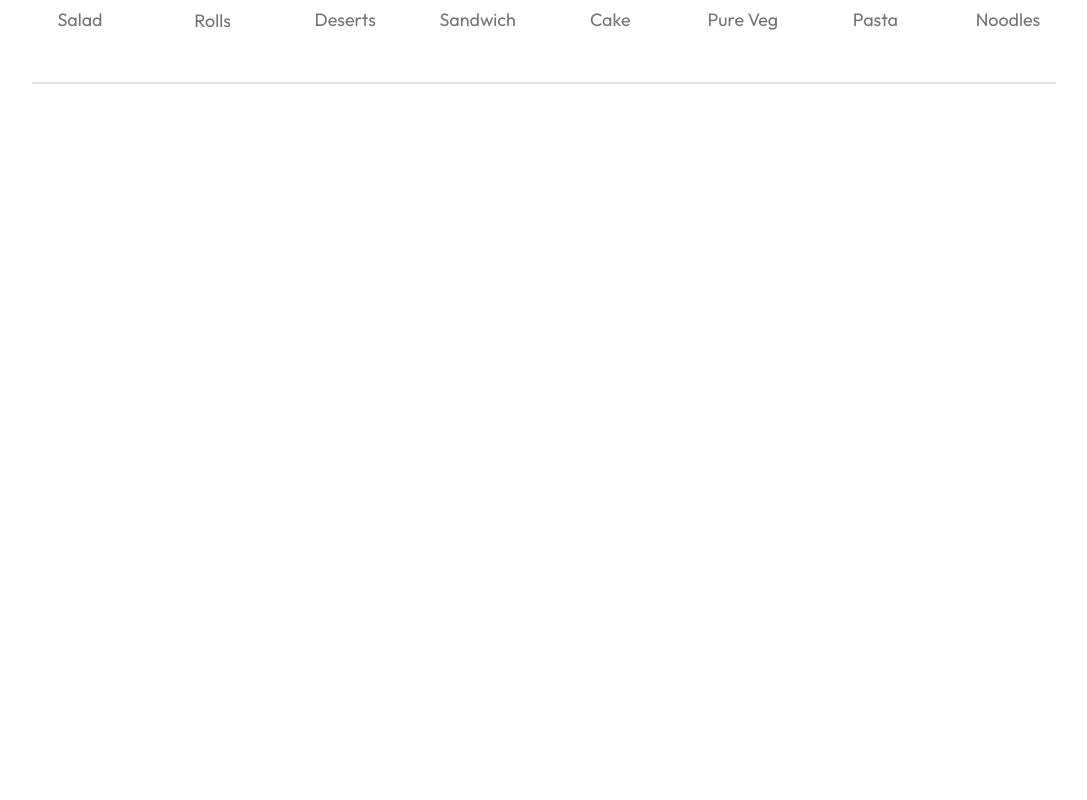
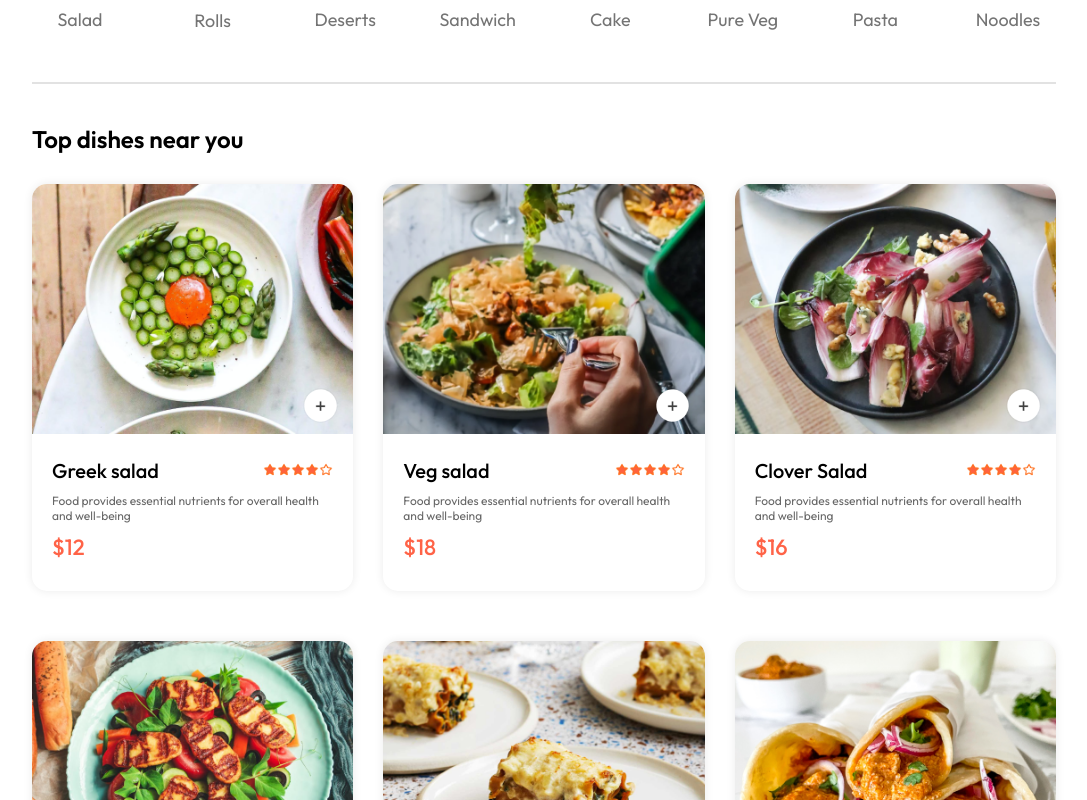
Before and after one commit to wlaurentec/food-delivery-v1, a React (Vite) app: page / in a window 1280 px wide. Shown: the part 840-1640 px from the top of the page, without its empty margins (96-1183 px from the left). Before the commit the page ends 934 px from the top, so only its background shows below. Built offline with nearby package versions, Linux system fonts and the light colour scheme.

Commit message:
add add_icon_white

```diff
--- a/src/components/ExploreMenu/ExploreMenu.jsx
+++ b/src/components/ExploreMenu/ExploreMenu.jsx
@@ -1,7 +1,6 @@
 import "./ExploreMenu.css";
 import { menu_list } from "../../assets/assets";
 const ExploreMenu = ({category, setCategory}) => {
-  console.log(category)
   return (
     <div className="explore-menu" id="explore-menu">
       <h1>Explore our menu</h1>
--- /dev/null
+++ b/src/components/FoodDisplay/FoodDisplay.css
@@ -0,0 +1,16 @@
+.food-display {
+  margin-top: 30px;
+}
+
+.food-display h2 {
+  font-size: max(.5vw, 24px);
+  font-weight: 600;
+}
+
+.food-display-list {
+  display: grid;
+  grid-template-columns: repeat(auto-fill, minmax(240px, 1fr));
+  margin-top: 30px;
+  gap: 30px;
+  row-gap: 50px;
+}
--- /dev/null
+++ b/src/components/FoodDisplay/FoodDisplay.jsx
@@ -0,0 +1,22 @@
+import { useContext } from "react";
+import "./FoodDisplay.css";
+import { StoreContext } from "../../context/StoreContext";
+import FoodItem from "../FoodItem/FoodItem";
+import { redirect } from "react-router-dom";
+
+const FoodDisplay = ({ category }) => {
+  const { food_list } = useContext(StoreContext);
+
+  return (
+    <div className="food-display" id="food-display">
+      <h2>Top dishes near you</h2>
+      <div className="food-display-list">
+        {food_list.map((item, index) => {
+          return <FoodItem key={index} id={item._id} name={item.name} price={item.price} description={item.description} image={item.image} />;
+        })}
+      </div>
+    </div>
+  );
+};
+
+export default FoodDisplay;
--- /dev/null
+++ b/src/components/FoodItem/FoodItem.css
@@ -0,0 +1,58 @@
+.food-item {
+  width: 100%;
+  margin: auto;
+  border-radius: 15px;
+  box-shadow: 0px 0px 10px #00000015;
+  transition: 0.3s;
+  animation: fadeIn 1s;
+}
+
+.food-item-image {
+  width: 100%;
+  border-radius: 15px 15px 0 0;
+}
+
+.food-item-info {
+  padding: 20px;
+}
+
+.food-item-name-rating {
+  display: flex;
+  justify-content: space-between;
+  align-items: center;
+  margin-bottom: 10px;
+}
+
+.food-item-name-rating p {
+  font-size: 20px;
+  font-weight: 500;
+}
+
+.food-item-name-rating img {
+  width: 70px;
+}
+
+.food-item-desc {
+  color: #676767;
+  font-size: 12px;
+}
+
+.food-item-price {
+  color: tomato;
+  font-size: 22px;
+  font-weight: 500;
+  margin: 10px 0px;
+}
+
+.foot-item-img-container {
+  position: relative;
+}
+
+.foot-item-img-container .add {
+  width: 35px;
+  position: absolute;
+  bottom: 15px;
+  right: 15px;
+  cursor: pointer;
+  border-radius: 50%;
+}
--- /dev/null
+++ b/src/components/FoodItem/FoodItem.jsx
@@ -0,0 +1,34 @@
+import { useState } from "react";
+import { assets } from "../../assets/assets";
+import "./FoodItem.css";
+
+const FootItem = ({ id, name, price, description, image }) => {
+
+  const [itemCount, setItemCount] = useState(0);
+
+  return (
+    <div className="food-item">
+      <div className="foot-item-img-container">
+        <img className="food-item-image" src={image} alt="" />
+        {!itemCount
+        ? <img className="add" onClick={() => setItemCount(prev=>prev+1)} src={assets.add_icon_white} alt=""/>
+        : <div className="food-item-counter">
+          <img onClick={() => setItemCount(prev=>prev-1)} src={assets.remove_icon_red} alt="" />
+          <p>{itemCount}</p>
+          <img onClick={() => setItemCount(prev=>prev+1)} src={assets.add_icon_green} alt="" />
+        </div>
+        }
+      </div>
+      <div className="food-item-info">
+        <div className="food-item-name-rating">
+          <p>{name}</p>
+          <img src={assets.rating_starts} alt="" />
+        </div>
+        <p className="food-item-desc">{description}</p>
+        <p className="food-item-price">${price}</p>
+      </div>
+    </div>
+  );
+};
+
+export default FootItem;
--- /dev/null
+++ b/src/context/StoreContext.jsx
@@ -0,0 +1,17 @@
+import { createContext } from "react";
+import { food_list } from "../assets/assets";
+
+export const StoreContext = createContext(null);
+
+const StoreContextProvider = (props) => {
+  const contextValue = {
+    food_list
+  };
+  return (
+    <StoreContext.Provider value={contextValue}>
+      {props.children}
+    </StoreContext.Provider>
+  );
+};
+
+export default StoreContextProvider;
--- a/src/main.jsx
+++ b/src/main.jsx
@@ -2,9 +2,12 @@
 import App from "./App.jsx";
 import "./index.css";
 import { BrowserRouter } from "react-router-dom";
+import StoreContextProvider from "./context/StoreContext.jsx";
 
 ReactDOM.createRoot(document.getElementById("root")).render(
   <BrowserRouter>
-    <App />
+    <StoreContextProvider>
+      <App />
+    </StoreContextProvider>
   </BrowserRouter>
 );
--- a/src/pages/Home/Home.jsx
+++ b/src/pages/Home/Home.jsx
@@ -1,4 +1,5 @@
 import ExploreMenu from "../../components/ExploreMenu/ExploreMenu"
+import FoodDisplay from "../../components/FoodDisplay/FoodDisplay";
 import Header from "../../components/Header/Header"
 import "./Home.css"
 import { useState } from "react";
@@ -13,6 +14,7 @@
     <div>
       <Header/>
       <ExploreMenu category={category} setCategory={setCategory}/>
+      <FoodDisplay category={category} />
     </div>
   )
 }
```
